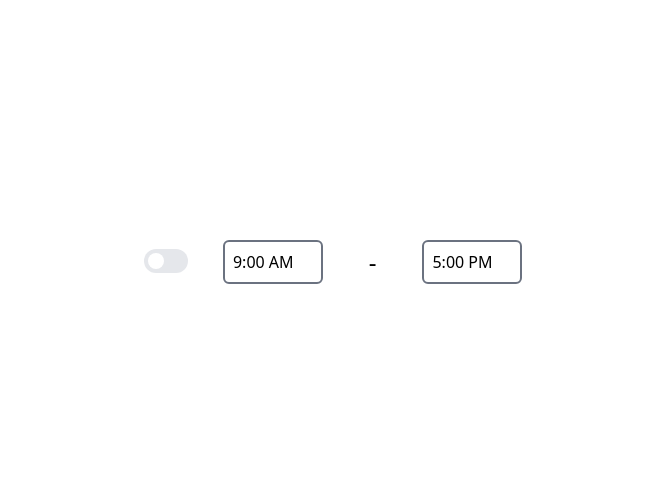
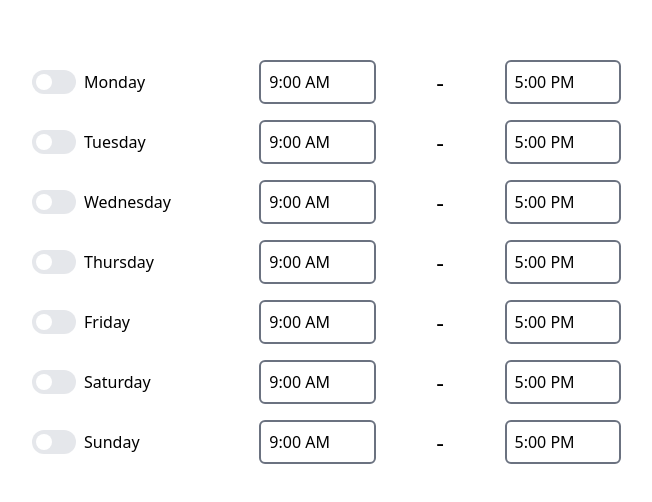
Before and after one commit to YounesAEO/giskard-technical-test-frontend, a React (Vite) app: page / in a window 1280 px wide. Shown: the part 170-672 px from the top of the page, without its empty margins (304-956 px from the left). Built offline with nearby package versions, Linux system fonts and the light colour scheme.

Commit message:
integrate components to availabilities UI

```diff
--- a/src/App.tsx
+++ b/src/App.tsx
@@ -3,18 +3,33 @@ import './App.css';
 import { Toggle } from './components/toggle';
 import { TimePicker } from './components/time-picker';
 
+const days = [
+	'Monday',
+	'Tuesday',
+	'Wednesday',
+	'Thursday',
+	'Friday',
+	'Saturday',
+	'Sunday',
+];
+
 function App() {
 	const [count, setCount] = useState(0);
 
 	return (
-		<div className="flex flex-col items-center justify-center h-screen">
-			<div className="w-1/3 flex gap-2 items-center">
-				<div className="w-1/4">
-					<Toggle />
+		<div className="flex flex-col items-center justify-center h-screen gap-y-4">
+			{days.map((day) => (
+				<div className="w-1/2 flex gap-2 items-center">
+					<div className="w-1/3 flex gap-2">
+						<Toggle />
+						<label>{day}</label>
+					</div>
+
+					<div className="w-2/3">
+						<TimePicker />
+					</div>
 				</div>
-
-				<TimePicker />
-			</div>
+			))}
 		</div>
 	);
 }
--- a/src/components/time-picker/index.tsx
+++ b/src/components/time-picker/index.tsx
@@ -1,6 +1,5 @@
 import { useState } from 'react';
 import DatePicker from 'react-datepicker';
-import React from 'react';
 
 const DEFAULT_START_DATE = new Date();
 DEFAULT_START_DATE.setHours(9);
@@ -13,8 +12,6 @@ DEFAULT_END_DATE.setMinutes(0);
 export const TimePicker = () => {
 	const [startDate, setStartDate] = useState(DEFAULT_START_DATE);
 	const [endDate, setEndDate] = useState(DEFAULT_END_DATE);
-	const [isStartOpen, setIsStartOpen] = useState(false);
-	const [isEndOpen, setIsEndOpen] = useState(false);
 
 	return (
 		<div className="flex gap-1 items-center">
@@ -45,72 +42,5 @@ export const TimePicker = () => {
 				/>
 			</div>
 		</div>
-
-		// <div className="flex gap-4 justify-center">
-		// 	<div>
-		// 		<button
-		// 			className="border-2 rounded-md p-2 border-gray-500 hover:border-gray-800 "
-		// 			onClick={(e: any) => {
-		// 				e.preventDefault();
-		// 				setIsStartOpen(!isStartOpen);
-		// 			}}>
-		// 			{new Intl.DateTimeFormat('en-US', {
-		// 				hour: 'numeric',
-		// 				minute: 'numeric',
-		// 				hour12: true,
-		// 			}).format(startDate)}
-		// 		</button>
-		// 		{isStartOpen && (
-		// 			<div>
-		// 				<DatePicker
-		// 					selected={startDate}
-		// 					showTimeSelect
-		// 					showTimeSelectOnly
-		// 					timeIntervals={15}
-		// 					timeCaption="Start Time"
-		// 					dateFormat="h:mm aa"
-		// 					onChange={(date: Date) => {
-		// 						setIsStartOpen(!isStartOpen);
-		// 						setStartDate(date);
-		// 					}}
-		// 					inline
-		// 				/>
-		// 			</div>
-		// 		)}
-		// 	</div>
-
-		// 	<div>-</div>
-		// 	<div>
-		// 		<button
-		// 			className="border-2 rounded-md p-2 border-gray-500 hover:border-gray-800 "
-		// 			onClick={(e: any) => {
-		// 				e.preventDefault();
-		// 				setIsEndOpen(!isEndOpen);
-		// 			}}>
-		// 			{new Intl.DateTimeFormat('en-US', {
-		// 				hour: 'numeric',
-		// 				minute: 'numeric',
-		// 				hour12: true,
-		// 			}).format(endDate)}
-		// 		</button>
-		// 		{isEndOpen && (
-		// 			<div>
-		// 				<DatePicker
-		// 					selected={endDate}
-		// 					showTimeSelect
-		// 					showTimeSelectOnly
-		// 					timeIntervals={15}
-		// 					timeCaption="End Time"
-		// 					dateFormat="h:mm aa"
-		// 					onChange={(date: Date) => {
-		// 						setIsEndOpen(!isEndOpen);
-		// 						setEndDate(date);
-		// 					}}
-		// 					inline
-		// 				/>
-		// 			</div>
-		// 		)}
-		// 	</div>
-		// </div>
 	);
 };
```
Also changed, not shown: 1 other file (tests, documents, lock files or other folders).
